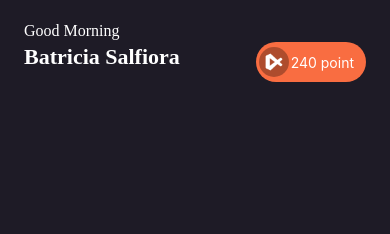
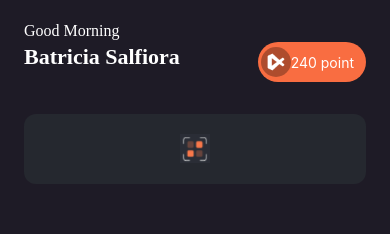
Before and after one commit to aamir104512/BookStore, a React Native app: screen /Home in a window 390 px wide. Shown: the top 234 px of the page. Built offline with nearby package versions, Linux system fonts and the light colour scheme.

Commit message:
claim button

```diff
--- a/screens/HomeScreen.js
+++ b/screens/HomeScreen.js
@@ -7,15 +7,16 @@ const headerData = {
   points: 240,
 };
 
+
+
 const HomeScreen = () => {
   const [header, setHeader] = useState(headerData);
 
-  return (
-    // Greetings, Username and Points Section
 
-    // main view
-    <View style={{flex: 1, backgroundColor: COLORS.black}}>
-      <View style={{paddingHorizontal: SIZES.padding, flex: 1}}>
+  // function for profile (name, greetings and points)
+  function profile(header) {
+    return (
+      <View style={{paddingHorizontal: SIZES.padding, flex: 0.1}}>
         {/* Greetings */}
         <Text style={{...FONTS.h3, color: COLORS.white, marginTop: 20}}>
           Good Morning
@@ -35,13 +36,27 @@ const HomeScreen = () => {
             style={{
               backgroundColor: COLORS.primary,
               height: 40,
-              width: 110,
               paddingLeft: 3,
               paddingRight: SIZES.radius,
               borderRadius: 20,
-            }}>
-            <View style={{flex: 1, flexDirection: 'row', alignItems: 'center', justifyContent: 'space-between'}}>
-              <View style={{width: 30, height: 30, justifyContent: 'center', backgroundColor: 'rgba(0, 0, 0, 0.3)', alignItems: 'center', borderRadius: 25}}>
+            }}
+            onPress={() => console.log('Points')}>
+            <View
+              style={{
+                flex: 1,
+                flexDirection: 'row',
+                alignItems: 'center',
+                justifyContent: 'space-between',
+              }}>
+              <View
+                style={{
+                  width: 30,
+                  height: 30,
+                  justifyContent: 'center',
+                  backgroundColor: 'rgba(0, 0, 0, 0.3)',
+                  alignItems: 'center',
+                  borderRadius: 25,
+                }}>
                 <Image
                   source={icons.cut_icon}
                   resizeMode="contain"
@@ -53,9 +68,39 @@ const HomeScreen = () => {
           </TouchableOpacity>
         </View>
       </View>
+    );
+  }
+
+  // function for buttons (claim, get point, my card)
+
+  function buttons(){
+    return(
+      <View style={{paddingHorizontal: SIZES.padding, marginTop: 50}}>
+        <View style={{flexDirection: 'row', backgroundColor: COLORS.secondary, height: 70, borderRadius: SIZES.radius, alignItems: 'center', justifyContent: 'center'}}>
+          <TouchableOpacity>
+          <Image
+          source={icons.claim_icon}
+          resizeMode= "contain"
+          style={{height: 30, width: 30}}
+          />
+          </TouchableOpacity>
+
+        </View>
+      </View>
+    )
+  }
+
+
+  return (
+    // Greetings, Username and Points Section
+
+    // main view
+    <View style={{flex: 1, backgroundColor: COLORS.black}}>
+      {profile(header)}
+      {/* Claim, Get Point, My Card Section */}
+
+      {buttons()}
     </View>
-
-    // Claim, Get Point, My Card Section
 
     // My Book Section
 
```
